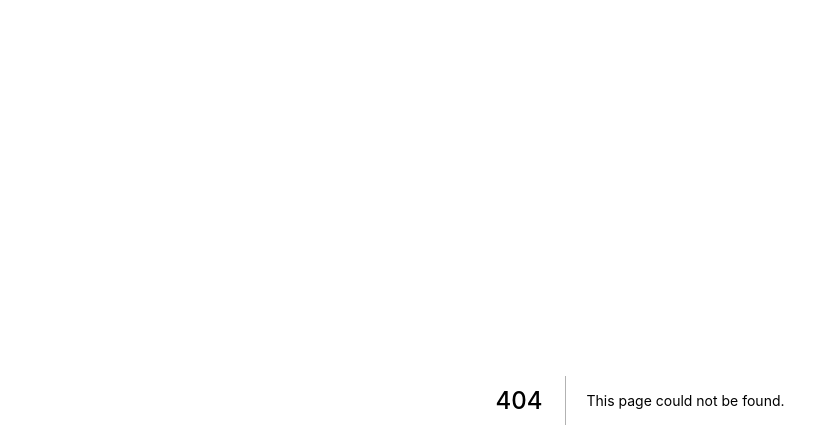
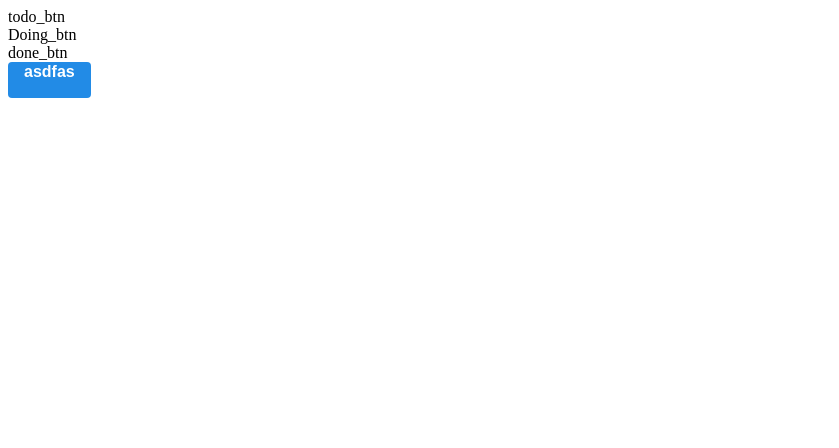
Before and after one commit to RunLearn/super-todoapp, a Next.js app: page /todoRoom/todoRoom in a window 1280 px wide. Before the commit this address had no page. Shown: the top 448 px of the page, without its empty margins (0-839 px from the left). Built offline with nearby package versions, Linux system fonts and the light colour scheme.

Commit message:
fix : 새로고침 시, styled-component 적용이 안됨. pages/_document.js 추가

```diff
--- /dev/null
+++ b/pages/_document.js
@@ -0,0 +1,33 @@
+//새로고침 시, styled-component로 풀려버려서 추가.
+// https://github.com/vercel/next.js/blob/main/examples/with-styled-components/pages/_document.js
+
+import Document from 'next/document'
+import { ServerStyleSheet } from 'styled-components'
+
+export default class MyDocument extends Document {
+  static async getInitialProps(ctx) {
+    const sheet = new ServerStyleSheet()
+    const originalRenderPage = ctx.renderPage
+
+    try {
+      ctx.renderPage = () =>
+        originalRenderPage({
+          enhanceApp: (App) => (props) =>
+            sheet.collectStyles(<App {...props} />),
+        })
+
+      const initialProps = await Document.getInitialProps(ctx)
+      return {
+        ...initialProps,
+        styles: (
+          <>
+            {initialProps.styles}
+            {sheet.getStyleElement()}
+          </>
+        ),
+      }
+    } finally {
+      sheet.seal()
+    }
+  }
+}
--- /dev/null
+++ b/pages/todoRoom/todoRoom.tsx
@@ -0,0 +1,20 @@
+import React from "react";
+import Todo_btn  from  "../../src/components/todoRoom/buttons/Todo_btn"
+import Doing_btn from  "../../src/components/todoRoom/buttons/Doing_btn"
+import Done_btn from "../../src/components/todoRoom/buttons/Done_btn"
+
+import StyledButton from '../../styles/todoRoom/todoButton/todoButton';
+
+
+const todoRoom = () => {
+  return (
+    <div>
+      <Todo_btn />
+      <Doing_btn />
+      <Done_btn />
+      <StyledButton> asdfas </StyledButton>
+    </div>
+  )
+}
+
+export default todoRoom;
--- /dev/null
+++ b/styles/todoRoom/todoButton/todoButton.ts
@@ -0,0 +1,41 @@
+import React from 'react';
+import styled from 'styled-components';
+
+const StyledButton = styled.button`
+  /* 공통 스타일 */
+  display: inline-flex;
+  outline: none;
+  border: none;
+  border-radius: 4px;
+  color: white;
+  font-weight: bold;
+  cursor: pointer;
+  padding-left: 1rem;
+  padding-right: 1rem;
+
+  /* 크기 */
+  height: 2.25rem;
+  font-size: 1rem;
+
+  /* 색상 */
+  background: #228be6;
+  &:hover {
+    background: #339af0;
+  }
+  &:active {
+    background: #1c7ed6;
+  }
+
+  /* 기타 */
+  & + & {
+    margin-left: 1rem;
+  }
+`;
+
+// const Button = (children: any, ...rest: any []) => {
+//   return (
+//     <StyledButton { ...rest }> { children } < /StyledButton>
+//   );
+// };
+
+export default StyledButton;
```
Also changed, not shown: pages/todoRoom/test.tsx (deleted, +0 -14 lines), styles/todoRoom/todoRoom.ts (added), 1 other file (tests, documents, lock files or other folders).
